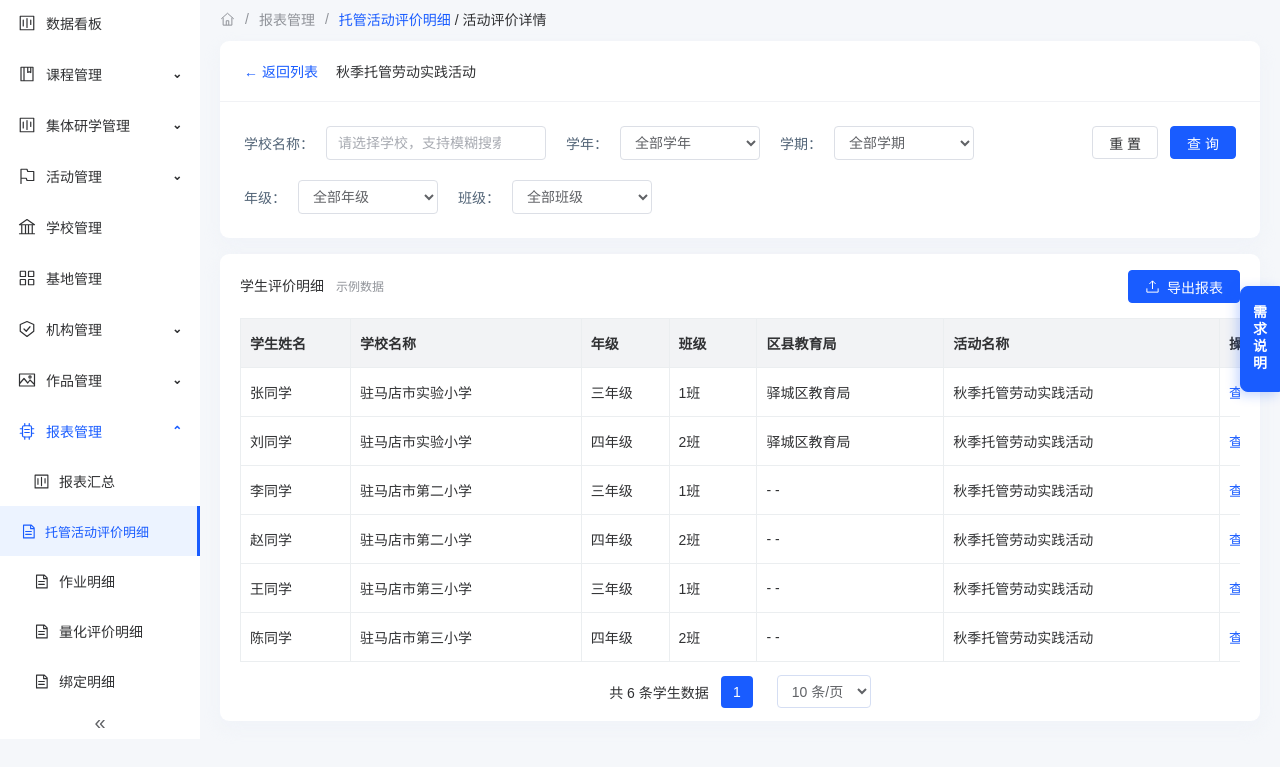
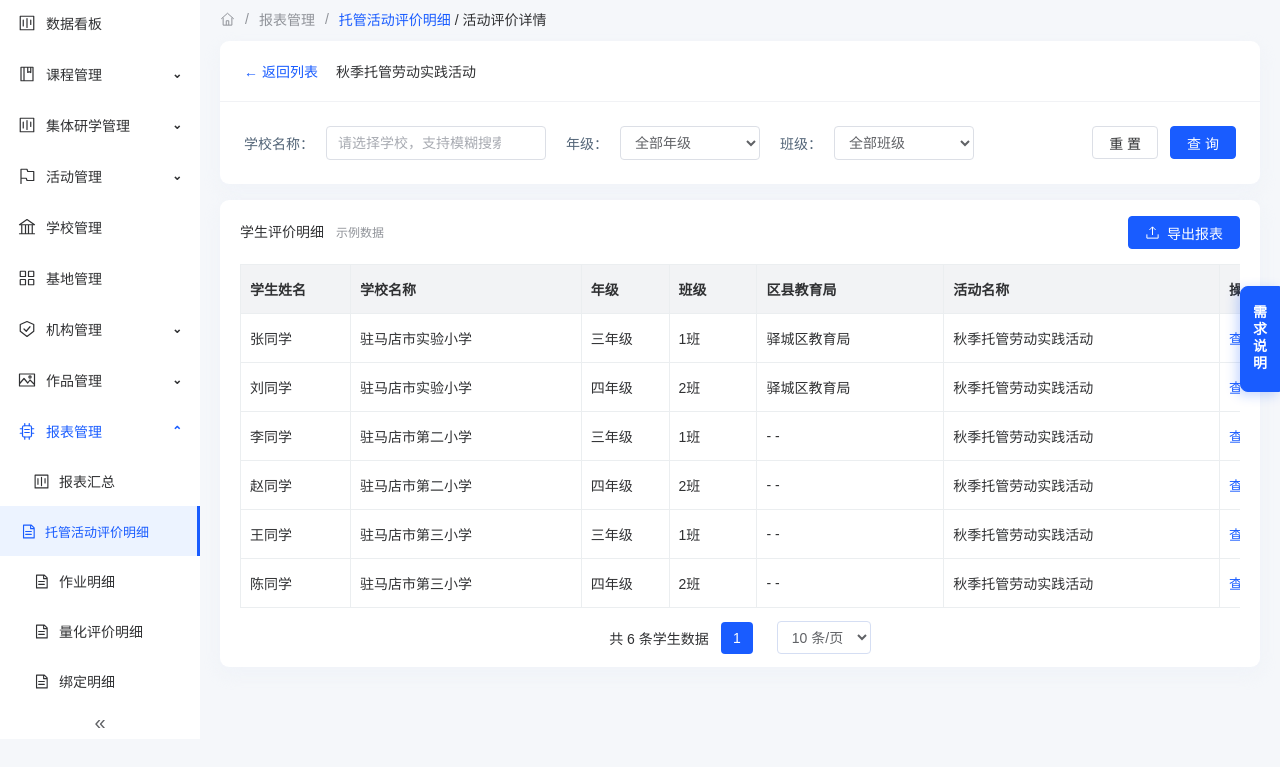
Before and after one commit to waynewcheung9266/yunyingchanpinzu, a plain HTML site: page projects/custody-activity-evaluation/detail.html in a window 1280 px wide. Shown: the part 61-828 px from the top of the page. After the commit the page ends 800 px from the top, so only its background shows below. Drawn offline with Linux system fonts and the light colour scheme.

Commit message:
Use activity-wide evaluation mode and simplify student filters

```diff
--- a/projects/custody-activity-evaluation/detail.html
+++ b/projects/custody-activity-evaluation/detail.html
@@ -34,10 +34,10 @@ const parents=[['数据看板','chart'],['课程管理','book'],['集体研学
 const reports=['报表汇总','托管活动评价明细','作业明细','量化评价明细','绑定明细','开展课程明细','证书明细','校级报表','活动报表','营期班级统计'];
 document.querySelector('#menu').innerHTML=parents.map(([label,img],i)=>`<button class="menu" data-other="${label}">${icon(img)}<span>${label}</span>${[1,2,3,6,7].includes(i)?'<b class="chevron">⌄</b>':''}</button>`).join('')+`<button class="menu parent" id="report-toggle" aria-expanded="true">${icon('report')}<span>报表管理</span><b class="chevron">⌃</b></button><div class="submenu">${reports.map((label,i)=>`<button class="menu ${i===1?'active new-item':''}" data-report="${label}">${icon(i===0?'chart':i===8?'grid':'detail')}<span>${label}</span></button>`).join('')}</div>`;
 const activities=[
-{id:1,serviceOrganization:'启航研学机构',name:'秋季托管劳动实践活动',date:'2026-11-12',schools:[{name:'驻马店市实验小学',evaluated:128,unevaluated:12},{name:'驻马店市第二小学',evaluated:96,unevaluated:8},{name:'驻马店市第三小学',evaluated:108,unevaluated:10}]},
-{id:2,serviceOrganization:'青少年素质教育基地',name:'课后托管趣味运动会',date:'2026-11-10',schools:[{name:'驻马店市实验小学',evaluated:86,unevaluated:6},{name:'驻马店市第二小学',evaluated:102,unevaluated:12}]},
-{id:3,serviceOrganization:'知行教育机构',name:'托管阅读分享活动',date:'2026-11-06',schools:[{name:'驻马店市第三小学',evaluated:75,unevaluated:5}]},
-{id:4,serviceOrganization:'劳动实践基地',name:'校园手工创作活动',date:'2026-10-28',schools:[{name:'驻马店市实验小学',evaluated:90,unevaluated:10},{name:'驻马店市第三小学',evaluated:82,unevaluated:8}]}];
+{id:1,evaluationMode:'score',serviceOrganization:'启航研学机构',name:'秋季托管劳动实践活动',date:'2026-11-12',schools:[{name:'驻马店市实验小学',evaluated:128,unevaluated:12},{name:'驻马店市第二小学',evaluated:96,unevaluated:8},{name:'驻马店市第三小学',evaluated:108,unevaluated:10}]},
+{id:2,evaluationMode:'star',serviceOrganization:'青少年素质教育基地',name:'课后托管趣味运动会',date:'2026-11-10',schools:[{name:'驻马店市实验小学',evaluated:86,unevaluated:6},{name:'驻马店市第二小学',evaluated:102,unevaluated:12}]},
+{id:3,evaluationMode:'score',serviceOrganization:'知行教育机构',name:'托管阅读分享活动',date:'2026-11-06',schools:[{name:'驻马店市第三小学',evaluated:75,unevaluated:5}]},
+{id:4,evaluationMode:'star',serviceOrganization:'劳动实践基地',name:'校园手工创作活动',date:'2026-10-28',schools:[{name:'驻马店市实验小学',evaluated:90,unevaluated:10},{name:'驻马店市第三小学',evaluated:82,unevaluated:8}]}];
 const escapeHtml=value=>String(value).replace(/[&<>"']/g,c=>({'&':'&amp;','<':'&lt;','>':'&gt;','"':'&quot;',"'":'&#39;'}[c]));
 
 const params=new URLSearchParams(location.search);const activityId=Number(params.get('activity')||1);const activity=activities.find(a=>a.id===activityId);
@@ -47,20 +47,20 @@ document.querySelector('#breadcrumb').innerHTML='<a class="back-link" href="inde
 const selectField=(id,label,values)=>`<label class="field"><span>${label}：</span><select id="${id}"><option value="">全部${label}</option>${values.map(x=>`<option>${x}</option>`).join('')}</select></label>`;
 const schoolNames=activity?activity.schools.map(s=>s.name):[];
 const tree=(score)=>[
-{name:'活动参与',mode:'star',score,children:[{name:'参与态度',mode:'star',score:4},{name:'任务完成',mode:'score',points:50,maxPoints:100}]},
-{name:'实践能力',mode:'score',points:80,maxPoints:100},
-{name:'合作表现',mode:'star',score:4}
+{name:'活动参与',score,points:score*20,maxPoints:100,children:[{name:'参与态度',score:4,points:80,maxPoints:100},{name:'任务完成',score:3,points:50,maxPoints:100}]},
+{name:'实践能力',score:4,points:80,maxPoints:100},
+{name:'合作表现',score:4,points:80,maxPoints:100}
 ];
 const records=schoolNames.flatMap((school,i)=>[{name:['张同学','李同学','王同学'][i]||'陈同学',school,districtBureau:i===0?'驿城区教育局':'',activityName:activity.name,serviceOrganization:activity.serviceOrganization,activityComment:'积极参与本次活动，能与同学合作完成任务，实践能力有所提升。',year:'2026~2027',term:'上学期',grade:'三年级',className:'1班',indicators:tree(5)},{name:['刘同学','赵同学','陈同学'][i]||'周同学',school,districtBureau:i===0?'驿城区教育局':'',activityName:activity.name,serviceOrganization:activity.serviceOrganization,activityComment:'能认真完成本次活动任务，建议今后更加主动地交流和分享。',year:'2026~2027',term:'上学期',grade:'四年级',className:'2班',indicators:tree(4)}]);
 function flattenIndicators(nodes){return nodes.flatMap(n=>[{...n,depth:0},...(n.children||[]).map(child=>({...child,depth:1}))])}
 function filterRecords(school,year,term,grade,className){return records.filter(r=>r.school.includes(school)&&(!year||r.year===year)&&(!term||r.term===term)&&(!grade||r.grade===grade)&&(!className||r.className===className))}
-function renderDetail(){document.querySelector('#filter-top').innerHTML='<div class="detail-context"><a class="back-link" href="index.html">← 返回列表</a><span>'+escapeHtml(activity?.name||'活动不存在')+'</span></div>';document.querySelector('#filters').innerHTML='<div class="activity-filters"><label class="field"><span>学校名称：</span><input type="search" id="detail-school" list="detail-school-options" placeholder="请选择学校，支持模糊搜索"></label><datalist id="detail-school-options">'+schoolNames.map(name=>'<option value="'+escapeHtml(name)+'"></option>').join('')+'</datalist>'+selectField('detail-year','学年',['2026~2027','2025~2026'])+selectField('detail-term','学期',['上学期','下学期'])+selectField('detail-grade','年级',['一年级','二年级','三年级','四年级','五年级','六年级'])+selectField('detail-class','班级',['1班','2班','3班','4班'])+'</div>';document.querySelector('#list-title').innerHTML='学生评价明细<span class="demo-tag">示例数据</span>';document.querySelector('#export').disabled=false;queryDetail()}
-function renderRating(indicator){const isScore=indicator.mode==='score';const stars=isScore?indicator.points/indicator.maxPoints*5:indicator.score;return `<div class="rating"><span class="rating-caption">${isScore?'分值':'星评'}</span><div class="rating-line"><span class="stars" role="img" aria-label="${isScore?indicator.points+'分，满分'+indicator.maxPoints+'分':indicator.score+'星，满分5星'}">${Array.from({length:5},(_,j)=>{const fill=Math.max(0,Math.min(1,stars-j))*100;return `<span aria-hidden="true" style="background:linear-gradient(90deg,#ffb325 ${fill}%,#dcdfe6 ${fill}%);background-clip:text;-webkit-background-clip:text;color:transparent">★</span>`}).join('')}</span>${isScore?`<span class="rating-label">（${indicator.points}分）</span>`:''}</div></div>`}
-function queryDetail(){const rows=filterRecords(...['school','year','term','grade','class'].map(x=>document.querySelector('#detail-'+x).value.trim()));document.querySelector('#table').innerHTML='<table class="student-table"><thead><tr><th>学生姓名</th><th>学校名称</th><th>年级</th><th>班级</th><th>区县教育局</th><th>活动名称</th><th>操作</th></tr></thead><tbody>'+(rows.length?rows.map(r=>`<tr><td>${escapeHtml(r.name)}</td><td>${escapeHtml(r.school)}</td><td>${escapeHtml(r.grade)}</td><td>${escapeHtml(r.className)}</td><td>${escapeHtml(r.districtBureau?.trim()||'- -')}</td><td>${escapeHtml(r.activityName)}</td><td><button class="link-btn" data-student-detail="${records.indexOf(r)}">查看详情</button></td></tr>`).join(''):'<tr><td colspan="7" class="empty-cell">暂无符合筛选条件的学生评价</td></tr>')+'</tbody></table>';document.querySelector('#total').textContent='共 '+rows.length+' 条学生数据'}
+function renderDetail(){document.querySelector('#filter-top').innerHTML='<div class="detail-context"><a class="back-link" href="index.html">← 返回列表</a><span>'+escapeHtml(activity?.name||'活动不存在')+'</span></div>';document.querySelector('#filters').innerHTML='<div class="activity-filters"><label class="field"><span>学校名称：</span><input type="search" id="detail-school" list="detail-school-options" placeholder="请选择学校，支持模糊搜索"></label><datalist id="detail-school-options">'+schoolNames.map(name=>'<option value="'+escapeHtml(name)+'"></option>').join('')+'</datalist>'+selectField('detail-grade','年级',['一年级','二年级','三年级','四年级','五年级','六年级'])+selectField('detail-class','班级',['1班','2班','3班','4班'])+'</div>';document.querySelector('#list-title').innerHTML='学生评价明细<span class="demo-tag">示例数据</span>';document.querySelector('#export').disabled=false;queryDetail()}
+function renderRating(indicator){const isScore=activity.evaluationMode==='score';const stars=isScore?indicator.points/indicator.maxPoints*5:indicator.score;return `<div class="rating"><span class="rating-caption">${isScore?'分值':'星评'}</span><div class="rating-line"><span class="stars" role="img" aria-label="${isScore?indicator.points+'分，满分'+indicator.maxPoints+'分':indicator.score+'星，满分5星'}">${Array.from({length:5},(_,j)=>{const fill=Math.max(0,Math.min(1,stars-j))*100;return `<span aria-hidden="true" style="background:linear-gradient(90deg,#ffb325 ${fill}%,#dcdfe6 ${fill}%);background-clip:text;-webkit-background-clip:text;color:transparent">★</span>`}).join('')}</span>${isScore?`<span class="rating-label">（${indicator.points}分）</span>`:''}</div></div>`}
+function queryDetail(){const rows=filterRecords(document.querySelector('#detail-school').value.trim(),'','',document.querySelector('#detail-grade').value,document.querySelector('#detail-class').value);document.querySelector('#table').innerHTML='<table class="student-table"><thead><tr><th>学生姓名</th><th>学校名称</th><th>年级</th><th>班级</th><th>区县教育局</th><th>活动名称</th><th>操作</th></tr></thead><tbody>'+(rows.length?rows.map(r=>`<tr><td>${escapeHtml(r.name)}</td><td>${escapeHtml(r.school)}</td><td>${escapeHtml(r.grade)}</td><td>${escapeHtml(r.className)}</td><td>${escapeHtml(r.districtBureau?.trim()||'- -')}</td><td>${escapeHtml(r.activityName)}</td><td><button class="link-btn" data-student-detail="${records.indexOf(r)}">查看详情</button></td></tr>`).join(''):'<tr><td colspan="7" class="empty-cell">暂无符合筛选条件的学生评价</td></tr>')+'</tbody></table>';document.querySelector('#total').textContent='共 '+rows.length+' 条学生数据'}
 function openStudentDetail(index){const record=records[index];if(!record)return;const indicators=flattenIndicators(record.indicators);document.querySelector('#evaluation-content').innerHTML=`<div class="evaluation-summary"><strong>${escapeHtml(record.name)}</strong><span>${escapeHtml(record.school)}</span><span>${escapeHtml(record.grade)} · ${escapeHtml(record.className)}</span><div class="evaluation-activity">活动名称：${escapeHtml(record.activityName)}</div><div class="evaluation-activity">服务组织：${escapeHtml(record.serviceOrganization||'- -')}</div></div><table class="evaluation-table"><thead><tr><th>评价指标</th><th>评价结果</th></tr></thead><tbody>${indicators.map(n=>`<tr><td><div class="indicator ${n.depth===0?'indicator-root':''}" style="--depth:${n.depth}"><span class="level-badge">${n.depth+1}级指标</span>${escapeHtml(n.name)}</div></td><td>${renderRating(n)}</td></tr>`).join('')}</tbody></table><section class="activity-comment"><h3>活动评语</h3><p>${escapeHtml(record.activityComment||'—')}</p></section>`;document.querySelector('#evaluation-dialog').showModal()}
 document.querySelector('#table').onclick=e=>{const button=e.target.closest('[data-student-detail]');if(button)openStudentDetail(Number(button.dataset.studentDetail))};
 document.querySelectorAll('[data-close-evaluation]').forEach(button=>button.onclick=()=>document.querySelector('#evaluation-dialog').close());
-function exportStudentList(){const rows=filterRecords(...['school','year','term','grade','class'].map(x=>document.querySelector('#detail-'+x).value.trim()));const values=[['学生姓名','学校名称','年级','班级','区县教育局','活动名称'],...rows.map(r=>[r.name,r.school,r.grade,r.className,r.districtBureau?.trim()||'- -',r.activityName])];const csv='\uFEFF'+values.map(row=>row.map(value=>'"'+String(value).replace(/"/g,'""')+'"').join(',')).join('\r\n');const url=URL.createObjectURL(new Blob([csv],{type:'text/csv;charset=utf-8'}));const link=document.createElement('a');link.href=url;link.download='学生活动评价明细.csv';link.click();setTimeout(()=>URL.revokeObjectURL(url),1000)}
+function exportStudentList(){const rows=filterRecords(document.querySelector('#detail-school').value.trim(),'','',document.querySelector('#detail-grade').value,document.querySelector('#detail-class').value);const values=[['学生姓名','学校名称','年级','班级','区县教育局','活动名称'],...rows.map(r=>[r.name,r.school,r.grade,r.className,r.districtBureau?.trim()||'- -',r.activityName])];const csv='\uFEFF'+values.map(row=>row.map(value=>'"'+String(value).replace(/"/g,'""')+'"').join(',')).join('\r\n');const url=URL.createObjectURL(new Blob([csv],{type:'text/csv;charset=utf-8'}));const link=document.createElement('a');link.href=url;link.download='学生活动评价明细.csv';link.click();setTimeout(()=>URL.revokeObjectURL(url),1000)}
 document.querySelector('#export').onclick=exportStudentList;
 document.querySelector('#query').onclick=queryDetail;document.querySelector('#reset').onclick=renderDetail;document.querySelector('#filters').addEventListener('keydown',e=>{if(e.key==='Enter')queryDetail()});renderDetail();
 const requirementsDrawer=document.querySelector('#requirements-drawer');const requirementsButton=document.querySelector('#requirements-button');let previousOverflow='';
```
Also changed, not shown: projects/custody-activity-evaluation/index.html (+4 -4 lines), 1 other file.
